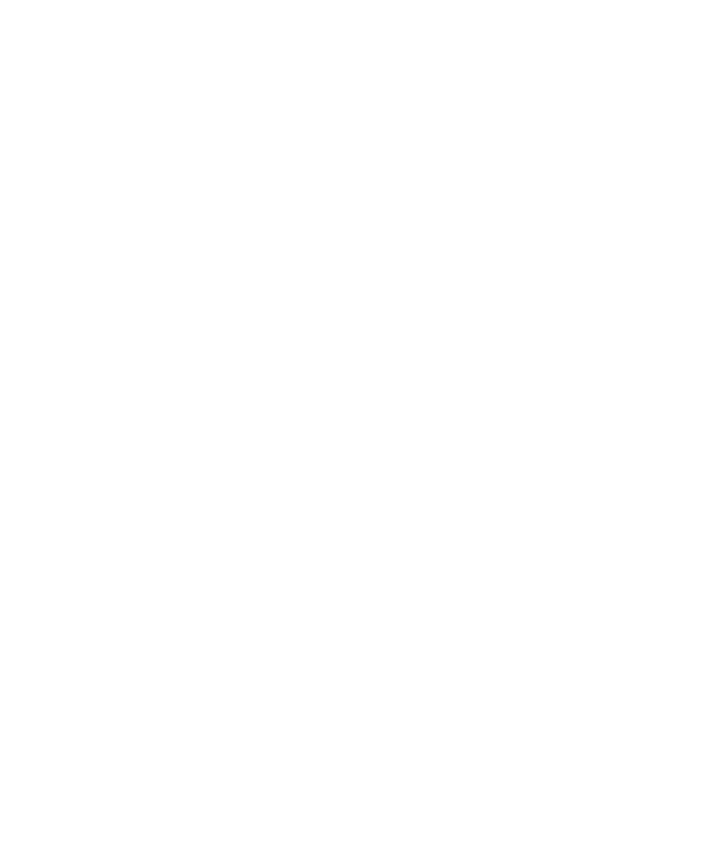
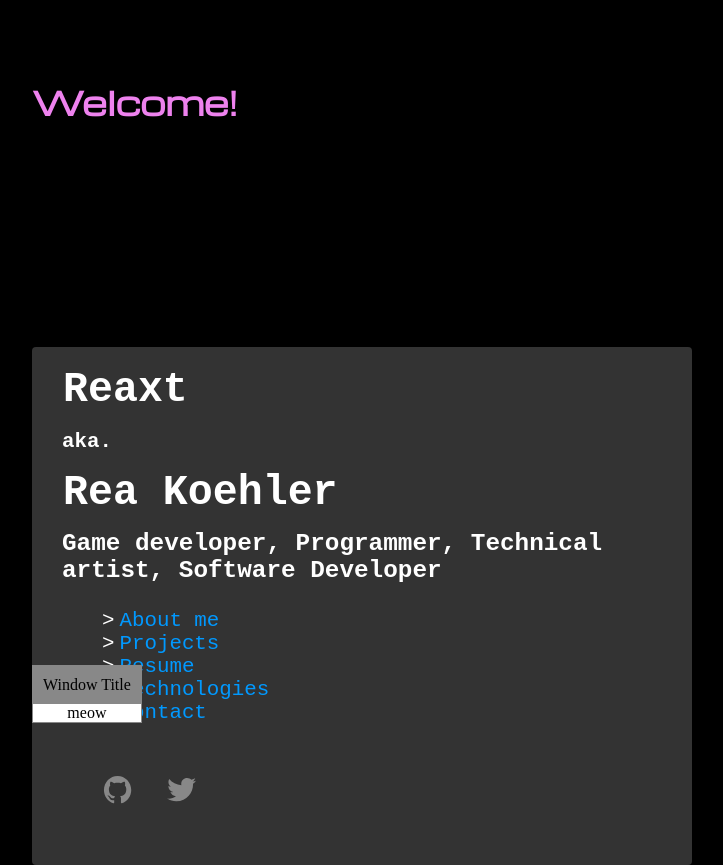
Before and after one commit to Reaxt/reaxt.github.io, a plain HTML site: page index.html in a window 1280 px wide. Shown: the whole page, without its empty margins (26-749 px from the left). Before the commit the page ends 800 px from the top, so only its background shows below. Drawn offline with nearby package versions, Linux system fonts and the light colour scheme.

Commit message:
Base menu, first window placeholder

```diff
--- a/index.html
+++ b/index.html
@@ -1,12 +1,56 @@
 <!DOCTYPE html>
 <html lang="en">
+
 <head>
     <meta charset="UTF-8">
     <meta http-equiv="X-UA-Compatible" content="IE=edge">
     <meta name="viewport" content="width=device-width, initial-scale=1.0">
+    <link rel="stylesheet" href="style.css">
+    <link rel="preconnect" href="https://fonts.googleapis.com">
+    <link rel="preconnect" href="https://fonts.gstatic.com" crossorigin>
+    <link href="https://fonts.googleapis.com/css2?family=Michroma&display=swap" rel="stylesheet">
+    <script src="https://unpkg.com/ionicons@4.5.10-0/dist/ionicons.js"></script>
+    <script src="script.js"></script>
     <title>Rea's portfolio</title>
 </head>
+
 <body>
+    <div id="everything">
+
+        <h1 id="title">Welcome!</h1>
+        <div id="mainContainer">
+            <h1>Reaxt</h1>
+            <h4>aka.</h4>
+            <h1>Rea Koehler</h1>
+            <h3>Game developer, Programmer, Technical artist, Software Developer</h3>
+            <ul id="itemList">
+                <li><a href="test">About me</a></li>
+                <li><a href="test">Projects</a></li>
+                <li><a href="test">Resume</a></li>
+                <li><a href="test">Technologies</a></li>
+                <li><a href="test">Contact</a></li>
+            </ul>
+            <ul id="socials">
+                <li>
+                    <a href="https://github.com/Reaxt">
+                        <ion-icon name="logo-github"></ion-icon>
+                    </a>
+                </li>
+                <li>
+                    <a href="https://twitter.com/Reaxt1">
+                        <ion-icon name="logo-twitter"></ion-icon>
+                    </a>
+                </li>
+            </ul>
+        </div>
+        <div class="window" id="WindowTemplate">
+            <div class="windowHeader">Window Title</div>
+            <div class="windowContent">
+                meow
+            </div>
+        </div>
+    </div>
 
 </body>
+
 </html>
--- /dev/null
+++ b/script.js
@@ -0,0 +1,33 @@
+window.addEventListener('DOMContentLoaded', (event) => {
+    console.log('DOM fully loaded and parsed');
+    let draggers = document.querySelectorAll(".window");
+    draggers.forEach(element => {
+        let head = element.getElementsByClassName("windowHeader")[0];
+        let startPos = { x: 0, y: 0 };
+        let curPos = { x: 0, y: 0 };
+        head.onmousedown = (e) => {
+            e = e || window.event;
+            e.preventDefault();
+            startPos.x = e.clientX;
+            startPos.y = e.clientY;
+            head.onmousemove = (e) => {
+                e = e || window.event;
+                e.preventDefault();
+                curPos.x = startPos.x - e.clientX;
+                curPos.y = startPos.y - e.clientY;
+                startPos.x = e.clientX;
+                startPos.y = e.clientY;
+                element.style.top = (element.offsetTop - curPos.y) + "px";
+                element.style.left = (element.offsetLeft - curPos.x) + "px";
+            }
+            head.onmouseup = (e) => {
+                head.onmousemove = null;
+                head.onmouseup = null;
+            }
+        }
+    });
+});
+window.onDomContentLoaded = (e) => {
+
+
+}
--- /dev/null
+++ b/style.css
@@ -0,0 +1,89 @@
+#everything {
+    padding: 50px;
+}
+
+#mainContainer {
+    display: flexbox;
+    position: relative;
+    top: 200px;
+    padding: 30px;
+    border-radius: 4px;
+    font: 1.3rem Inconsolata, monospace;
+    width: 600px;
+    height: fit-content;
+    backdrop-filter: blur(6px);
+    background-color: rgba(128, 128, 128, 0.4);
+}
+
+.window {
+    position: absolute;
+    z-index: 9;
+    background-color: white;
+    color: black;
+    border: 1px solid rgb(136, 136, 136);
+    text-align: center;
+}
+
+.windowHeader {
+    padding: 10px;
+    cursor: move;
+    z-index: 10;
+    background-color: rgb(136, 136, 136);
+}
+
+#itemList {
+    list-style: none;
+}
+
+#itemList li {
+    padding-left: 1em;
+    text-indent: -1em;
+}
+
+#itemList li a {
+    color: rgb(0, 153, 255);
+    text-decoration: none;
+}
+
+#itemList li:before {
+    content: ">";
+    padding-right: 5px;
+}
+
+#socials {
+    list-style: none;
+    margin-top: 50px;
+}
+
+#socials li {
+    display: inline-block;
+    margin-right: 1em;
+}
+
+#socials li a {
+    color: #888;
+    transition: color 0.5s;
+    font-size: 1.5em;
+}
+
+#socials li a:hover {
+    color: white;
+}
+
+#mainContainer h1 {
+    font-family: 1.3rem Inconsolata, monospace;
+    margin: 1px;
+    line-height: 60%;
+}
+
+#title {
+    font-family: 'Michroma', sans-serif;
+    color: violet;
+}
+
+Body {
+    background-color: black;
+    color: white;
+}
+
+;
```
